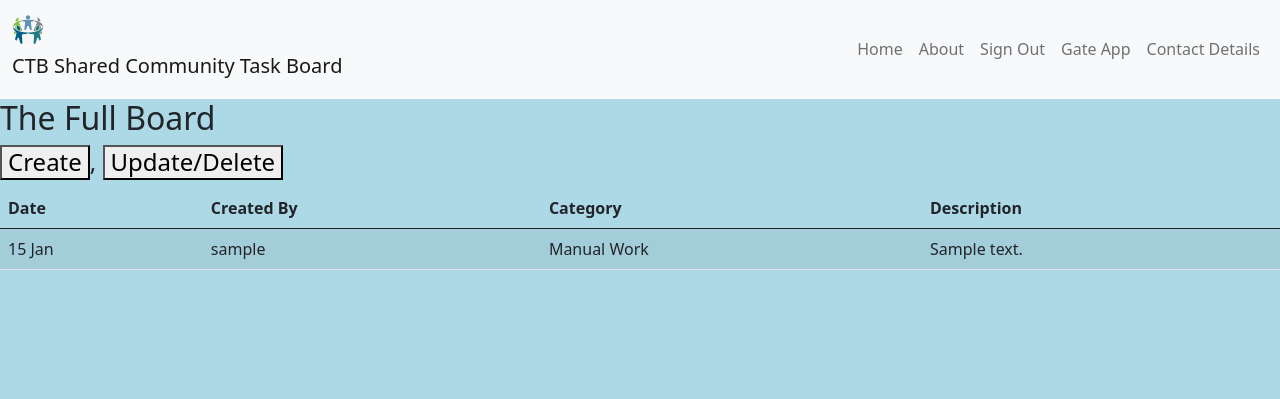
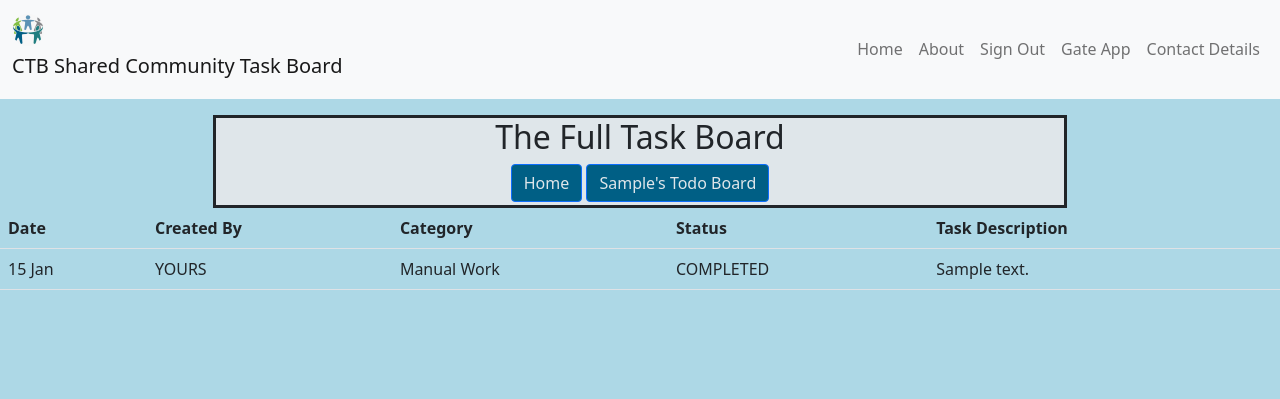
Before and after one commit to siobhain/ctb, a Django app: page /full/ in a window 1280 px wide. Shown: the top 399 px of the page. Run offline with Django 3.2, Linux system fonts and the light colour scheme; a user stored in the database is signed in; tables that the repository leaves empty hold one stand-in row (values such as "Sample post").

Commit message:
CTB: Remmove paginate, Add topbox & Full List, Style buttons/links

```diff
--- a/static/css/style.css
+++ b/static/css/style.css
@@ -3,12 +3,18 @@ body {
 }
 
 .bg-white * {
-  background-color: antiquewhite;
+  background-color: #dfe6ea;
+ }
+
+.topbox {
+  background-color: #dfe6ea;
+  border: solid;
+  padding-bottom: 3px;
 }
 
 .largefont > * {
-    font-size: 1.2rem;
-  }
+    font-size: 1.2rem !important;
+     }
 
 h4 {
   text-align: justify;
@@ -19,11 +25,20 @@ h4 {
 }
 
 .navbar-nav .nav-link:hover {
-  color: #fff !important;
-  font-weight: bold;
+  color: #dfe6ea !important;
   background-color: #005f85;
-}
+ }
 
+.btn-primary {
+  color: #dfe6ea;
+  background-color:  #005f85;
+ }
+
+ .btn-primary:hover {
+    background-color: #5c92b1;
+ }
+
+ /* .btn-secondary  */
 /* id_description = id for the Task Description <textarea> assigned by crispy*/
 #id_description {
   width:  100%;
--- a/taskapp/forms.py
+++ b/taskapp/forms.py
@@ -28,7 +28,7 @@ class CustomSignupForm(SignupForm):
 class TaskForm(forms.ModelForm):
     model = Task
     description = forms.CharField(widget=forms.Textarea(attrs=
-                    {'rows': 3, 'cols': '40', 'maxlength': 120}),
+                    {'rows': 2, 'cols': '40', 'maxlength': 120}),
                     help_text='Max 120 characters & Remember once created only you can remove this Task')
 
     class Meta:
@@ -39,6 +39,6 @@ class TaskForm(forms.ModelForm):
         # }
 
         help_texts = {
-            'category': ('Please choose category most related to this Task'),
+            'category': ('Please choose category from dropdown most related to this Task'),
             'completed': ('Tick this box when Task is completed')
             }
--- a/taskapp/templates/taskapp/create_task.html
+++ b/taskapp/templates/taskapp/create_task.html
@@ -15,8 +15,8 @@
                     {% csrf_token %}
                     {{ form|crispy }}
                 </div>
-                <button type="submit">Add</button>
-                <a id="cancel" href="/todo" class="btn btn-link">Cancel</button></a>
+                <button class="btn btn-primary" type="submit">Add</button>
+                <a href="/todo" class="btn btn-secondary">Cancel</a>
             </form>
             {% else %}
             <a  href="/" class="btn btn-outline-warning">Unauthorised Action : Go Home</button></a>
--- a/taskapp/templates/taskapp/edit_task.html
+++ b/taskapp/templates/taskapp/edit_task.html
@@ -14,12 +14,12 @@
                     {% csrf_token %}
                     {{ form|crispy }}
                 </div>
-                <button type="submit">Update Task</button>
-                <a id="cancel" href="/todo" class="btn btn-link">Cancel</button></a>
+                <button class="btn btn-primary" type="submit">Update Task</button>
+                <a href="/todo" class="btn btn-secondary">Cancel</a>
             </form>
         {% else %}
             <div class="col-md-8 offset-md-2">
-                <a  href="/" class="btn btn-outline-warning">Unauthorised Action : Go Home</button></a>
+                <a  href="/" class="btn btn-outline-warning">Unauthorised Action : Go Home</a>
             </div>
         {% endif %}
     </div>
--- a/taskapp/templates/taskapp/full_list.html
+++ b/taskapp/templates/taskapp/full_list.html
@@ -1,10 +1,23 @@
 {% extends "base.html" %}
 
-{% block head_title %}Full Task List{% endblock %}
+{% block head_title %}Member Full{% endblock %}
 
 {% block content %}
-<h2>The Full Board </h2>
-<h4><a href="/create"><button>Create</button></a>,  <button>Update/Delete</button> </h4>
+<div class="container-fluid pt-3">
+    <div class="row">
+        <div class="col-md-8 offset-md-2 text-center topbox">
+            <h2>The Full Task Board</h2>
+            <h5>
+                {% if  tasks|length > 2 %}
+                    There are <strong>{{ tasks|length }}</strong> tasks altogether<br>
+                {%endif%}
+            </h5>
+            <a href="/" class="btn btn-primary">Home</a>
+            <a href="/todo" class="btn btn-primary">{{ user.profile.firstname|capfirst }}'s Todo Board</a>
+            <br>
+        </div>
+    </div>
+</div>
 <div class="table-responsive">
     <table class="table table-striped table-condensed">
         <thead>
@@ -12,10 +25,37 @@
                 <th>Date</th>
                 <th>Created By</th>
                 <th>Category</th>
-            <th>Description</th>
+                <th>Status</th>
+                <th>Task Description</th>
             </tr>
-    </thead>
-    <tbody>
+            {% for task in task_list %}
+            <tr>
+                    <td> {{ task.created_on|date:"d M" }} </td>
+                    <td>{% if task.created_by == user %}
+                            YOURS
+                        {% else %}
+                            {{ task.created_by.profile.firstname|capfirst }}
+                            {{ task.created_by.profile.surname|capfirst }}
+                        {% endif %}
+                    </td>
+                    <td> {{ task.get_category_display }} </td>
+                    <td> {% if task.completed %}
+                            COMPLETED
+                        {% else %}
+                            Not Done
+                        {% endif %}
+                    </td>
+                    <td> {{ task|capfirst }} </td>
+                </tr>
+            {% empty %}
+                <td> {% now "d M" %} </td>
+                <td> NO TASKS</td>
+                <td> NO TASKS </td>
+                <td> {{ user.profile.firstname|capfirst }}, Do you need to
+                    <a href="/create" class="btn btn-primary">Add a New Task</a>
+                </td>
+            {% endfor %}
+<!--
         {% for task in task_list %}
             <tr>
                 <td> {{ task.created_on|date:"d M" }} </td>
@@ -26,7 +66,7 @@
         {% empty %}
             <tr> <td> Currently Empty!!</td></tr>
         {% endfor %}
-    </tbody>
+    </tbody> -->
 </table>
 </div>
 
--- a/taskapp/views.py
+++ b/taskapp/views.py
@@ -114,7 +114,7 @@ def delete_task(request, task_id):
 
 @login_required()
 def get_todo_list(request):
-    tasks = Task.objects.filter(completed=False).order_by('-created_on')
+    tasks = Task.objects.filter(created_by=request.user).filter(completed=False).order_by('-created_on')
     context = {
         'tasks': tasks
     }
@@ -139,12 +139,10 @@ class MemberTodoList(generic.ListView):
     model = Task
     queryset = Task.objects.filter(completed=False).order_by('-created_on')
     template_name = 'taskapp/home_member.html'
-    paginate_by = 5
 
 
-# Same as above but with the Full list of Tasks, plan to use in navbar
+# Same as above but with the Full list of Tasks, plan to use in topbox
 class FullTaskList(generic.ListView):
     model = Task
     queryset = Task.objects.all().order_by('-created_on')
     template_name = 'taskapp/full_list.html'
-    paginate_by = 10
```
Also changed, not shown: taskapp/templates/taskapp/home_guest.html (+13 -7 lines), taskapp/templates/taskapp/home_member.html (+10 -10 lines), taskapp/templates/taskapp/todo_list.html (+8 -7 lines). Lines whose indentation alone changed are shown as unchanged.
